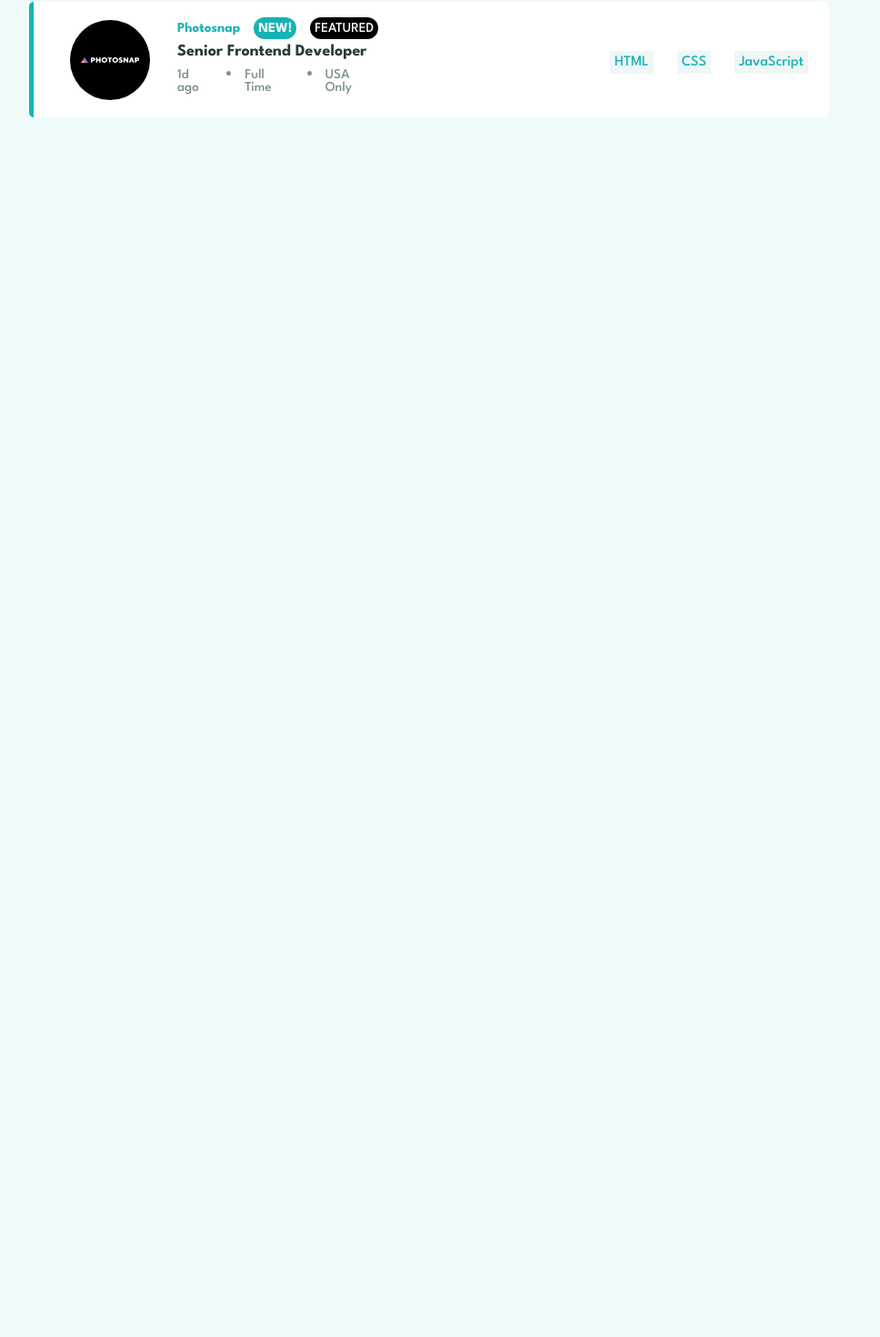
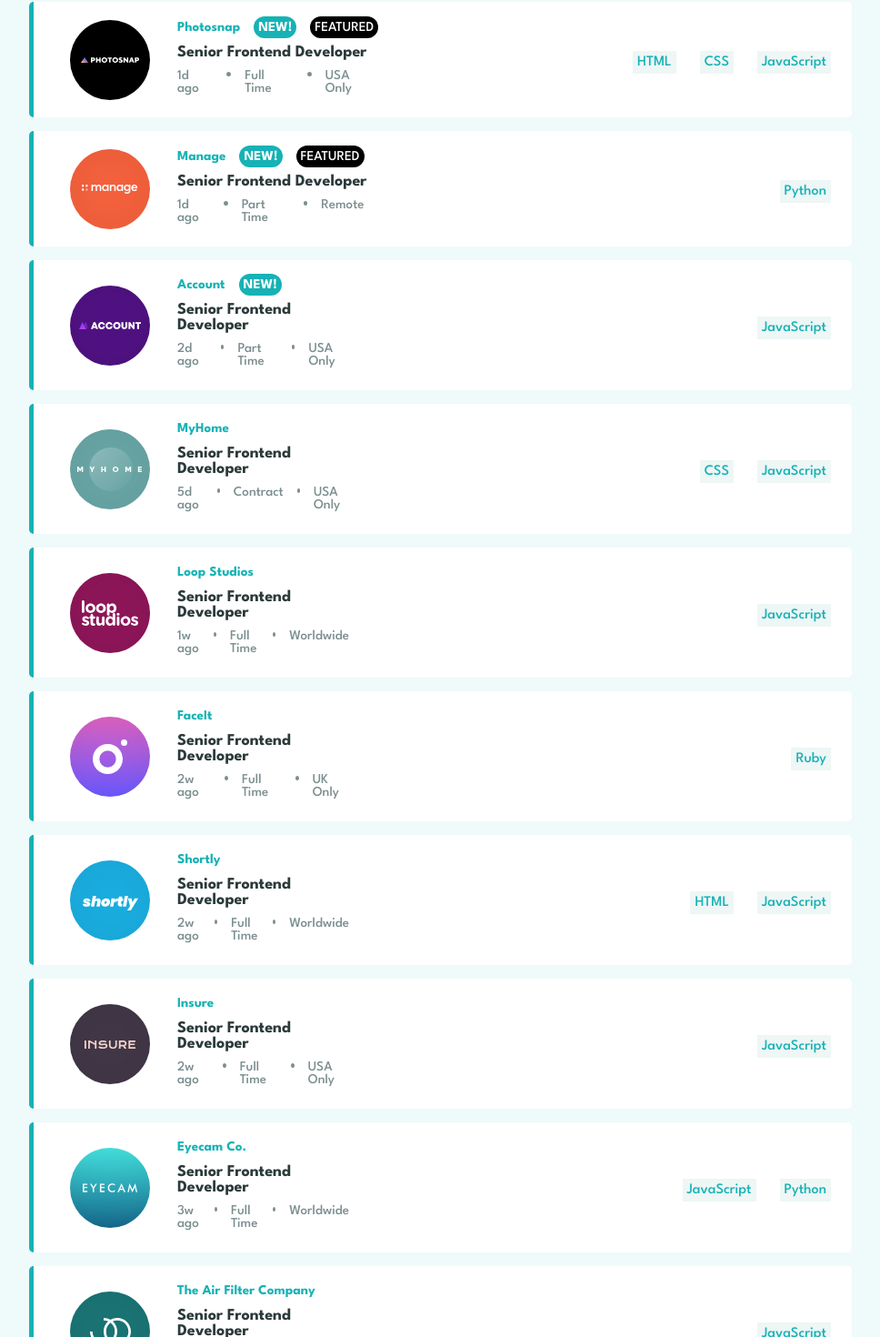
Before and after one commit to tanaka-kenny/job-listings-with-filtering, a React (Create React App) app: page / in a window 1280 px wide. Shown: the part 78-1548 px from the top of the page at 91% size, without its empty margins (168-1136 px from the left). Before the commit the page ends 800 px from the top, so only its background shows below. Built offline with nearby package versions, Linux system fonts and the light colour scheme.

Commit message:
now reading job list

```diff
--- a/src/App.css
+++ b/src/App.css
@@ -1,5 +1,4 @@
 .app {
-    display: flex;
     padding-top: 80px;
     margin-left: auto;
     margin-right: auto;
--- a/src/App.js
+++ b/src/App.js
@@ -1,10 +1,20 @@
+import { useEffect, useState } from 'react';
 import './App.css';
 import JobListing from './components/JobListing';
+import listings from './data/data';
 
 function App() {
+  const [jobs, setJobs] = useState([]);
+
+  useEffect(() => {
+    setJobs(listings)
+  },[])
   return (
     <div className="app">
-     <JobListing />
+      {
+        jobs.map(l => <JobListing job={l} key={l.id} />)
+      }
+
     </div>
   );
 }
--- a/src/components/JobListing.css
+++ b/src/components/JobListing.css
@@ -6,6 +6,7 @@
     background-color: #fff;
     width: 100%;
     padding: 20px 10px 15px;
+    margin-bottom: 15px;
 }
 
 .left-col {
@@ -60,6 +61,7 @@
     font-size: 18px;
     color: var(--Very-Dark-Grayish-Cyan);
     margin-bottom: 10px;
+    margin-top: 12px;
 }
 
 .info h4:hover {
--- a/src/components/JobListing.js
+++ b/src/components/JobListing.js
@@ -1,21 +1,6 @@
 import './JobListing.css';
 
 function JobListing({ job }) {
-    job =   {
-        "id": 1,
-        "company": "Photosnap",
-        "logo": "./images/photosnap.svg",
-        "new": true,
-        "featured": true,
-        "position": "Senior Frontend Developer",
-        "role": "Frontend",
-        "level": "Senior",
-        "postedAt": "1d ago",
-        "contract": "Full Time",
-        "location": "USA Only",
-        "languages": ["HTML", "CSS", "JavaScript"],
-        "tools": []
-      }
 
   return (
     <div className='jobListing'>
@@ -31,8 +16,8 @@
                 </p>
                 <h4>Senior Frontend Developer</h4>
                 <p className='bottomLine'>
-                    <span>{job.postedAt}</span> <div className="dot"></div>
-                    <span>{job.contract}</span> <div className="dot"></div>
+                    <span>{job.postedAt}</span> <span className="dot"></span>
+                    <span>{job.contract}</span> <span className="dot"></span>
                     <span>{job.location}</span>
                 </p>
             </div>
@@ -40,12 +25,10 @@
         <div className="right-col">
             <div className="filters">
                 {
-                    job.languages.map(l => <div className="f">{l}</div> )
+                    job.languages.map(l => <div className="f" key={l.toString()}>{l}</div> )
                 }
             </div>
         </div>
-
-
     </div>
   )
 }
--- /dev/null
+++ b/src/data/data.js
@@ -0,0 +1,154 @@
+const listings = [
+    {
+      "id": 1,
+      "company": "Photosnap",
+      "logo": "./images/photosnap.svg",
+      "new": true,
+      "featured": true,
+      "position": "Senior Frontend Developer",
+      "role": "Frontend",
+      "level": "Senior",
+      "postedAt": "1d ago",
+      "contract": "Full Time",
+      "location": "USA Only",
+      "languages": ["HTML", "CSS", "JavaScript"],
+      "tools": []
+    },
+    {
+      "id": 2,
+      "company": "Manage",
+      "logo": "./images/manage.svg",
+      "new": true,
+      "featured": true,
+      "position": "Fullstack Developer",
+      "role": "Fullstack",
+      "level": "Midweight",
+      "postedAt": "1d ago",
+      "contract": "Part Time",
+      "location": "Remote",
+      "languages": ["Python"],
+      "tools": ["React"]
+    },
+    {
+      "id": 3,
+      "company": "Account",
+      "logo": "./images/account.svg",
+      "new": true,
+      "featured": false,
+      "position": "Junior Frontend Developer",
+      "role": "Frontend",
+      "level": "Junior",
+      "postedAt": "2d ago",
+      "contract": "Part Time",
+      "location": "USA Only",
+      "languages": ["JavaScript"],
+      "tools": ["React", "Sass"]
+    },
+    {
+      "id": 4,
+      "company": "MyHome",
+      "logo": "./images/myhome.svg",
+      "new": false,
+      "featured": false,
+      "position": "Junior Frontend Developer",
+      "role": "Frontend",
+      "level": "Junior",
+      "postedAt": "5d ago",
+      "contract": "Contract",
+      "location": "USA Only",
+      "languages": ["CSS", "JavaScript"],
+      "tools": []
+    },
+    {
+      "id": 5,
+      "company": "Loop Studios",
+      "logo": "./images/loop-studios.svg",
+      "new": false,
+      "featured": false,
+      "position": "Software Engineer",
+      "role": "Fullstack",
+      "level": "Midweight",
+      "postedAt": "1w ago",
+      "contract": "Full Time",
+      "location": "Worldwide",
+      "languages": ["JavaScript"],
+      "tools": ["Ruby", "Sass"]
+    },
+    {
+      "id": 6,
+      "company": "FaceIt",
+      "logo": "./images/faceit.svg",
+      "new": false,
+      "featured": false,
+      "position": "Junior Backend Developer",
+      "role": "Backend",
+      "level": "Junior",
+      "postedAt": "2w ago",
+      "contract": "Full Time",
+      "location": "UK Only",
+      "languages": ["Ruby"],
+      "tools": ["RoR"]
+    },
+    {
+      "id": 7,
+      "company": "Shortly",
+      "logo": "./images/shortly.svg",
+      "new": false,
+      "featured": false,
+      "position": "Junior Developer",
+      "role": "Frontend",
+      "level": "Junior",
+      "postedAt": "2w ago",
+      "contract": "Full Time",
+      "location": "Worldwide",
+      "languages": ["HTML", "JavaScript"],
+      "tools": ["Sass"]
+    },
+    {
+      "id": 8,
+      "company": "Insure",
+      "logo": "./images/insure.svg",
+      "new": false,
+      "featured": false,
+      "position": "Junior Frontend Developer",
+      "role": "Frontend",
+      "level": "Junior",
+      "postedAt": "2w ago",
+      "contract": "Full Time",
+      "location": "USA Only",
+      "languages": ["JavaScript"],
+      "tools": ["Vue", "Sass"]
+    },
+    {
+      "id": 9,
+      "company": "Eyecam Co.",
+      "logo": "./images/eyecam-co.svg",
+      "new": false,
+      "featured": false,
+      "position": "Full Stack Engineer",
+      "role": "Fullstack",
+      "level": "Midweight",
+      "postedAt": "3w ago",
+      "contract": "Full Time",
+      "location": "Worldwide",
+      "languages": ["JavaScript", "Python"],
+      "tools": ["Django"]
+    },
+    {
+      "id": 10,
+      "company": "The Air Filter Company",
+      "logo": "./images/the-air-filter-company.svg",
+      "new": false,
+      "featured": false,
+      "position": "Front-end Dev",
+      "role": "Frontend",
+      "level": "Junior",
+      "postedAt": "1mo ago",
+      "contract": "Part Time",
+      "location": "Worldwide",
+      "languages": ["JavaScript"],
+      "tools": ["React", "Sass"]
+    }
+  ]
+
+  module.exports = listings;
```
Also changed, not shown: src/data/data.json (renamed from public/data.json).
